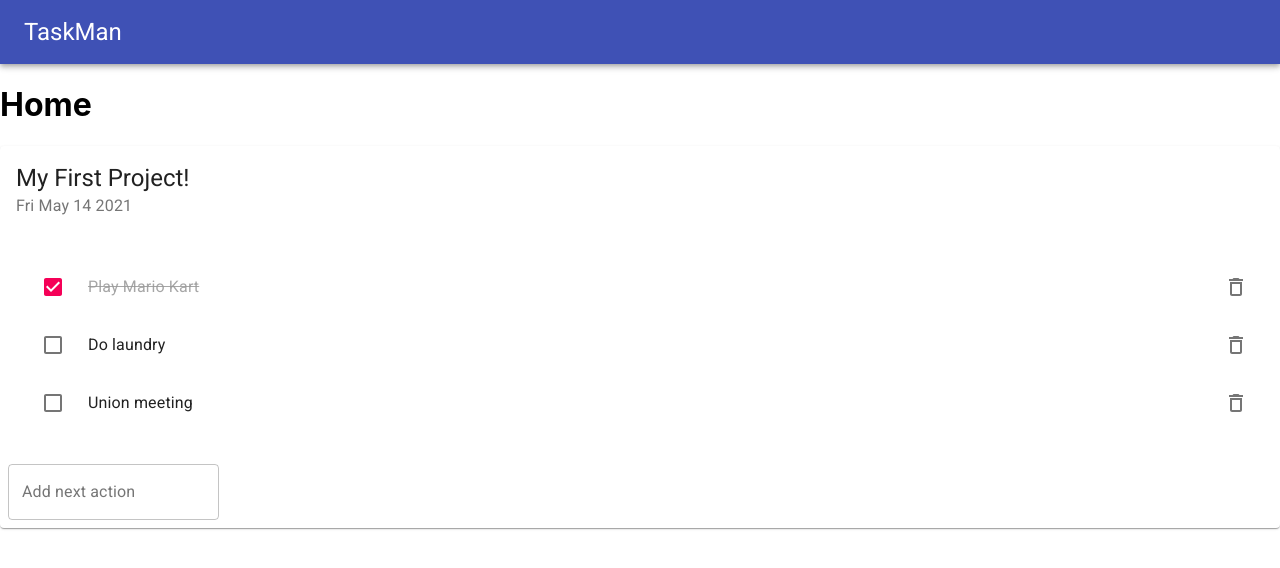
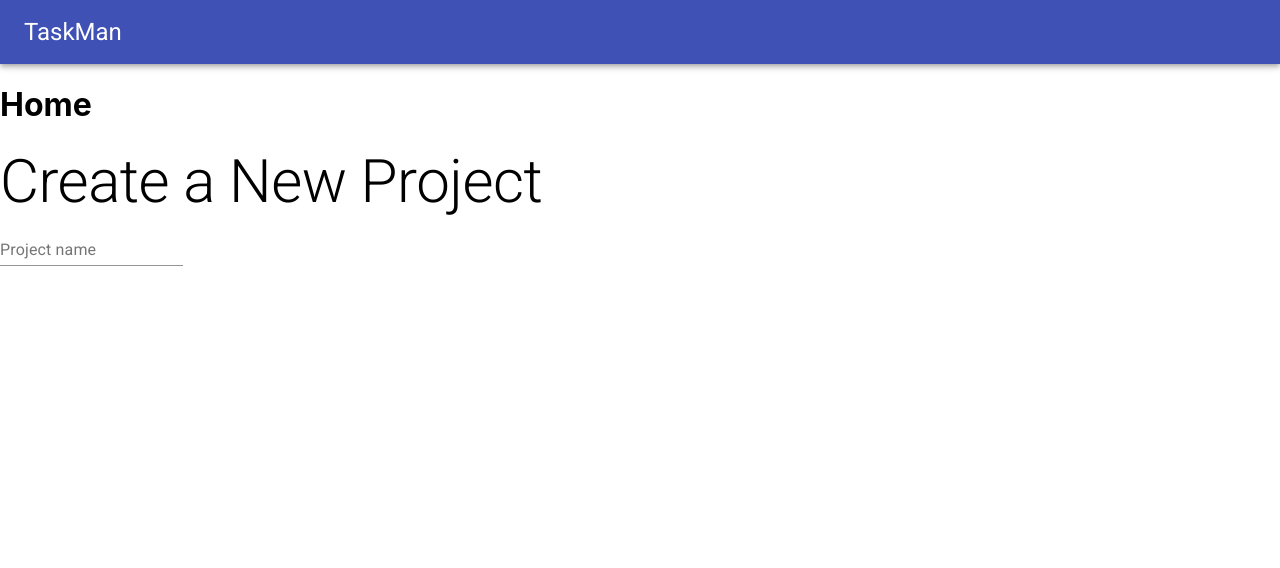
Before and after one commit to jallend1/taskman, a React (Create React App) app: page / in a window 1280 px wide. Shown: the top 568 px of the page. Built offline with nearby package versions, Linux system fonts and the light colour scheme.

Commit message:
Loads up component to create new project automatically if there are no existing projects

```diff
--- a/src/Components/Home.js
+++ b/src/Components/Home.js
@@ -1,5 +1,6 @@
 import { useState } from 'react';
 import Project from './Project';
+import NewProject from './NewProject';
 // import About from './About';
 const Home = () => {
   const sampleProject = {
@@ -13,7 +14,7 @@ const Home = () => {
     ]
   };
 
-  const [project, setProject] = useState(sampleProject);
+  const [project, setProject] = useState('');
 
   const addTask = (e, projectID, newTask) => {
     // Passing in project ID so we can navigate to correct project once multiple project functionality rolled out
@@ -43,10 +44,24 @@ const Home = () => {
     setProject(projectCopy);
   };
 
+  const addProject = (e, name) => {
+    e.preventDefault();
+    const newProject = {
+      title: name,
+      createdAt: new Date(),
+      id: Math.random(),
+      taskList: []
+    };
+    setProject(newProject);
+    console.log(newProject);
+    console.log(project);
+  };
+
   return (
     <>
       <h1>Home</h1>
       {/* <About /> */}
+      {project ? (
         <Project
           key={project.id}
           project={project}
@@ -54,6 +69,9 @@ const Home = () => {
           addTask={addTask}
           deleteTask={deleteTask}
         />
+      ) : (
+        <NewProject addProject={addProject} />
+      )}
     </>
   );
 };
--- a/src/Components/NewProject.js
+++ b/src/Components/NewProject.js
@@ -1,5 +1,17 @@
-const NewProject = () => {
+import {useState} from 'react';
+import { TextField, Typography } from "@material-ui/core";
 
+const NewProject = ({addProject}) => {
+    const [projectTitle, setProjectTitle] = useState('')
+
+    return (
+        <>
+        <Typography variant="h2">Create a New Project</Typography>
+        <form onSubmit={(e) => addProject(e, projectTitle)}>
+            <TextField label="Project name" onChange={e => setProjectTitle(e.target.value)}/>
+        </form>
+        </>
+    )
 }
 
 export default NewProject;
--- a/src/Components/Project.js
+++ b/src/Components/Project.js
@@ -56,13 +56,12 @@ const Project = ({ project, addTask, completeTask, deleteTask }) => {
       );
     });
   };
-  console.log(typeof project.createdAt);
   return (
     <>
       <Card>
         <CardHeader
           title={project.title}
-          subheader={project.createdAt.toDateString()}
+          subheader={project.createdAt.toString()}
         />
         <CardContent>
           <List>{project ? renderProjects() : 'Add a project'}</List>
```
Lines whose indentation alone changed are shown as unchanged.
